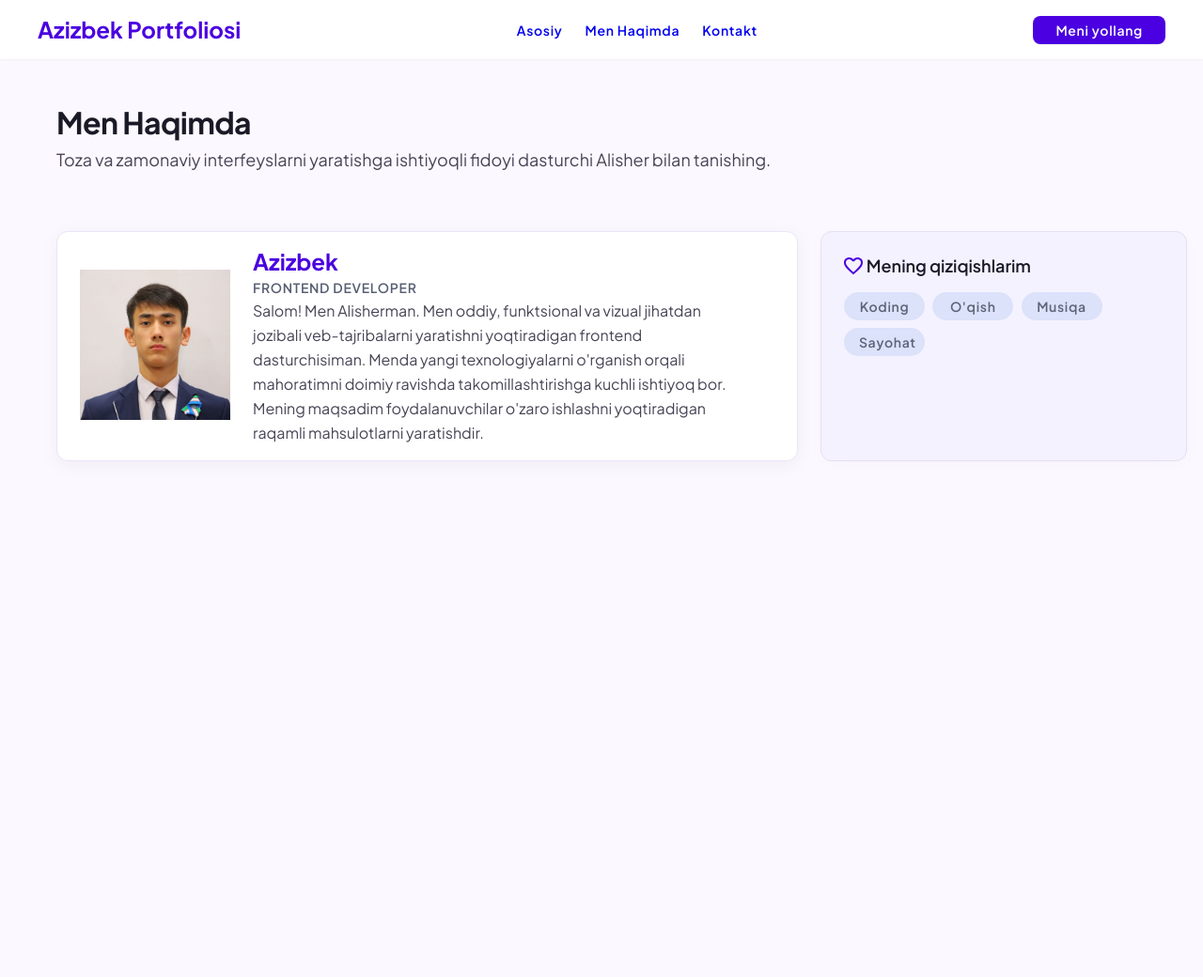
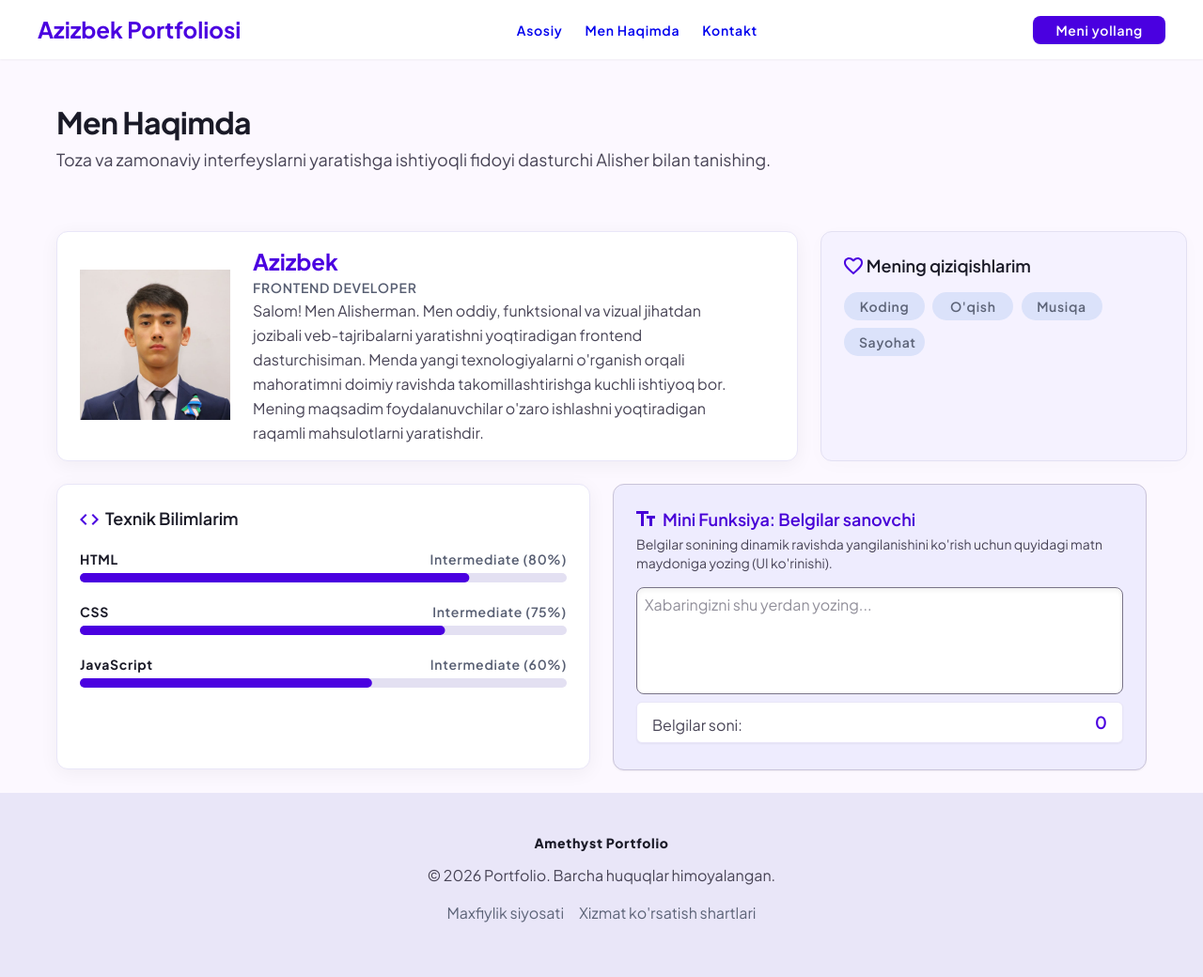
Before and after one commit to azzicco/Personal-Porfolio, a plain HTML site: page about.html in a window 1280 px wide. Shown: the whole page at 94% size. Before the commit the page ends 800 px from the top, so only its background shows below. Drawn offline with Linux system fonts and the light colour scheme.

Commit message:
feat: complete about.html file

```diff
--- a/about.html
+++ b/about.html
@@ -64,6 +64,59 @@
           </div>
         </aside>
       </section>
+
+      <section class="about-skills">
+        <div class="about-knowladge">
+          <h3>Texnik Bilimlarim</h3>
+          <div class="about-languages">
+            <div class="about-html-css-js">
+              <h4>HTML</h4>
+              <p>Intermediate (80%)</p>
+            </div>
+            <img src="./assets/80percent.svg" alt="80% html" />
+            <div class="about-html-css-js">
+              <h4>CSS</h4>
+              <p>Intermediate (75%)</p>
+            </div>
+            <img src="./assets/75percent.svg" alt="75% css" />
+            <div class="about-html-css-js">
+              <h4>JavaScript</h4>
+              <p>Intermediate (60%)</p>
+            </div>
+            <img src="./assets/60percent.svg" alt="60% JavaScript" />
+          </div>
+        </div>
+
+        <div class="symbol-counter-card">
+          <h2>Mini Funksiya: Belgilar sanovchi</h2>
+          <p>
+            Belgilar sonining dinamik ravishda yangilanishini ko'rish uchun
+            quyidagi matn maydoniga yozing (UI ko'rinishi).
+          </p>
+          <div class="symbol-counter">
+            <input
+              type="text"
+              name="text"
+              id="counter"
+              placeholder="Xabaringizni shu yerdan yozing..."
+            />
+            <div class="symbol-counter-result">
+              <p>Belgilar soni:</p>
+              <h3>0</h3>
+            </div>
+          </div>
+        </div>
+      </section>
+      <footer class="index-footer">
+        <p class="footer-first-paragraph">Amethyst Portfolio</p>
+        <p class="footer-second-paragraph">
+          © 2026 Portfolio. Barcha huquqlar himoyalangan.
+        </p>
+        <div class="footer-last-paragraph">
+          <p>Maxfiylik siyosati</p>
+          <p>Xizmat ko'rsatish shartlari</p>
+        </div>
+      </footer>
     </main>
   </body>
 </html>
--- a/style.css
+++ b/style.css
@@ -457,3 +457,129 @@ body {
 .about-interests div:last-child {
   flex-basis: 100%;
 }
+.about-skills {
+  display: flex;
+  margin: 24px 60px;
+  gap: 24px;
+}
+.about-knowladge {
+  border: 1px solid #e9e6f8;
+  border-radius: 12px;
+  padding: 23px 24px 101px;
+  height: 304px;
+  box-shadow: 0 4px 20px 0 rgba(0, 0, 0, 0.05);
+  background: #fff;
+}
+.about-knowladge h3 {
+  font-family: var(--font-family);
+  font-weight: 600;
+  font-size: 18px;
+  margin-bottom: 24px;
+  line-height: 140%;
+  color: #1a1a27;
+}
+.about-knowladge h3::before {
+  content: url(./assets/arrows.svg);
+  height: 20px;
+  margin-right: 7px;
+}
+.about-languages {
+  display: flex;
+  flex-direction: column;
+  gap: 16px;
+}
+.about-languages img {
+  transform: translateY(-8px);
+}
+.about-html-css-js {
+  display: flex;
+  justify-content: space-between;
+}
+.about-html-css-js h4 {
+  font-family: var(--font-family);
+  font-weight: 700;
+  font-size: 14px;
+  line-height: 100%;
+  letter-spacing: 0.05em;
+  color: #1a1a27;
+}
+.about-html-css-js p {
+  font-family: var(--font-family);
+  font-weight: 600;
+  font-size: 14px;
+  line-height: 100%;
+  letter-spacing: 0.05em;
+  color: #575e72;
+}
+.symbol-counter-card {
+  border: 1px solid #c9c3d9;
+  border-radius: 12px;
+  padding: 24px;
+  height: 305px;
+  box-shadow: 0 1px 2px 0 rgba(0, 0, 0, 0.05);
+  background: #eeecfe;
+}
+.symbol-counter-card h2 {
+  font-family: var(--font-family);
+  font-weight: 600;
+  font-size: 18px;
+  line-height: 140%;
+  color: #4700d7;
+}
+.symbol-counter-card h2::before {
+  content: url(./assets/ttfunction.svg);
+  margin-right: 8px;
+}
+.symbol-counter-card p {
+  font-family: var(--font-family);
+  font-weight: 400;
+  font-size: 14px;
+  margin-top: 3.7px;
+  line-height: 143%;
+  color: #484456;
+}
+.symbol-counter {
+  display: flex;
+  flex-direction: column;
+  gap: 8px;
+}
+#counter {
+  border: 1px solid #797488;
+  border-radius: 8px;
+  padding: 8px 8px 80px;
+  margin-top: 16px;
+  height: 114px;
+  box-shadow: inset 0 2px 4px 1px rgba(0, 0, 0, 0.05);
+  background: #fff;
+}
+#counter::placeholder {
+  font-family: var(--font-family);
+  font-weight: 400;
+  font-size: 16px;
+  line-height: 150%;
+  color: rgba(72, 68, 86, 0.6);
+}
+.symbol-counter-result {
+  display: flex;
+  justify-content: space-between;
+  border: 1px solid #e9e6f8;
+  border-radius: 6px;
+  padding: 8px 16px;
+  height: 44px;
+  box-shadow: 0 1px 2px 0 rgba(0, 0, 0, 0.05);
+  background: #fff;
+}
+.symbol-counter-result p {
+  font-family: var(--font-family);
+  font-weight: 400;
+  font-size: 16px;
+  line-height: 150%;
+  color: #484456;
+}
+.symbol-counter-result h3 {
+  font-family: var(--font-family);
+  font-weight: 600;
+  font-size: 18px;
+  line-height: 140%;
+  color: #4a00e0;
+}
```
Also changed, not shown: assets/60percent.svg (added), assets/75percent.svg (added), assets/80percent.svg (added), assets/ttfunction.svg (added).
